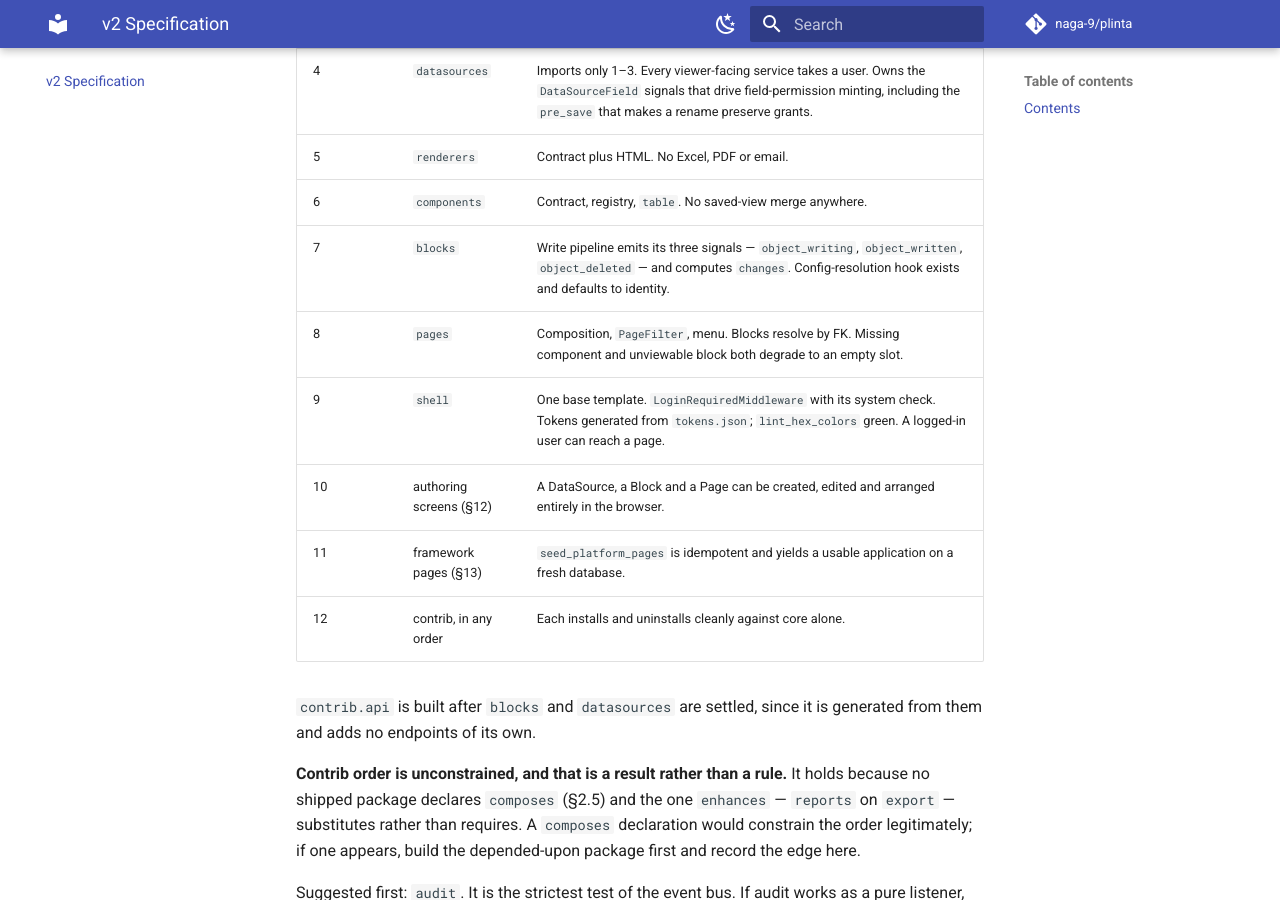
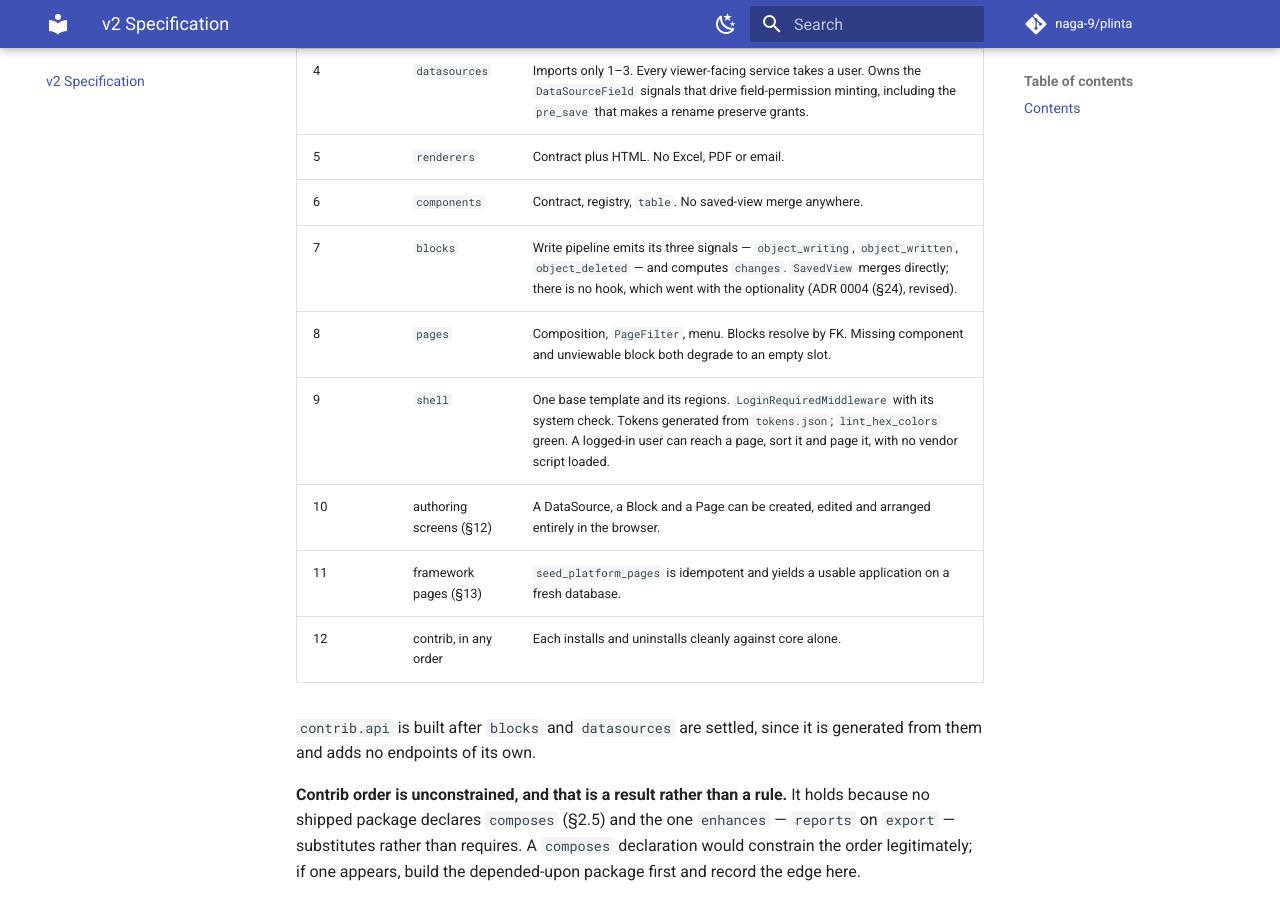
Before and after one commit to naga-9/plinta, an MkDocs documentation site: the page built from docs/design/SPEC.md, in a window 1280 px wide and 900 px high, scrolled down 142222 px. Built offline with MkDocs 1.6.1 and Material for MkDocs 9.7.7, drawn with Linux system fonts in a browser that asks for light colours; comment, search, counter and statistics services are not loaded.

Commit message:
Correct two rows of the build-order table
Layer 7 still promised a config-resolution hook defaulting to identity,
which ADR 0004's revision removed along with the optionality it existed
for — blocks merges a saved view directly, and that is what was built.

Layer 9's row gains what the layer actually reached: sorting and paging by
link, and no vendor script.

Co-Authored-By: Claude Opus 5 (1M context) <noreply@anthropic.com>
Claude-Session: https://claude.ai/code/session_01RND2PW1dcZdMQFATcnHZ1y

```diff
--- a/docs/design/SPEC.md
+++ b/docs/design/SPEC.md
@@ -3942,9 +3942,9 @@ Layer 1 is §3, layer 2 is §4, and so on — §1 is scope and architecture.
 | 4 | `datasources` | Imports only 1–3. Every viewer-facing service takes a user. Owns the `DataSourceField` signals that drive field-permission minting, including the `pre_save` that makes a rename preserve grants. |
 | 5 | `renderers` | Contract plus HTML. No Excel, PDF or email. |
 | 6 | `components` | Contract, registry, `table`. No saved-view merge anywhere. |
-| 7 | `blocks` | Write pipeline emits its three signals — `object_writing`, `object_written`, `object_deleted` — and computes `changes`. Config-resolution hook exists and defaults to identity. |
+| 7 | `blocks` | Write pipeline emits its three signals — `object_writing`, `object_written`, `object_deleted` — and computes `changes`. `SavedView` merges directly; there is no hook, which went with the optionality (ADR 0004 (§24), revised). |
 | 8 | `pages` | Composition, `PageFilter`, menu. Blocks resolve by FK. Missing component and unviewable block both degrade to an empty slot. |
-| 9 | `shell` | One base template. `LoginRequiredMiddleware` with its system check. Tokens generated from `tokens.json`; `lint_hex_colors` green. A logged-in user can reach a page. |
+| 9 | `shell` | One base template and its regions. `LoginRequiredMiddleware` with its system check. Tokens generated from `tokens.json`; `lint_hex_colors` green. A logged-in user can reach a page, sort it and page it, with no vendor script loaded. |
 | 10 | authoring screens (§12) | A DataSource, a Block and a Page can be created, edited and arranged entirely in the browser. |
 | 11 | framework pages (§13) | `seed_platform_pages` is idempotent and yields a usable application on a fresh database. |
 | 12 | contrib, in any order | Each installs and uninstalls cleanly against core alone. |
```
